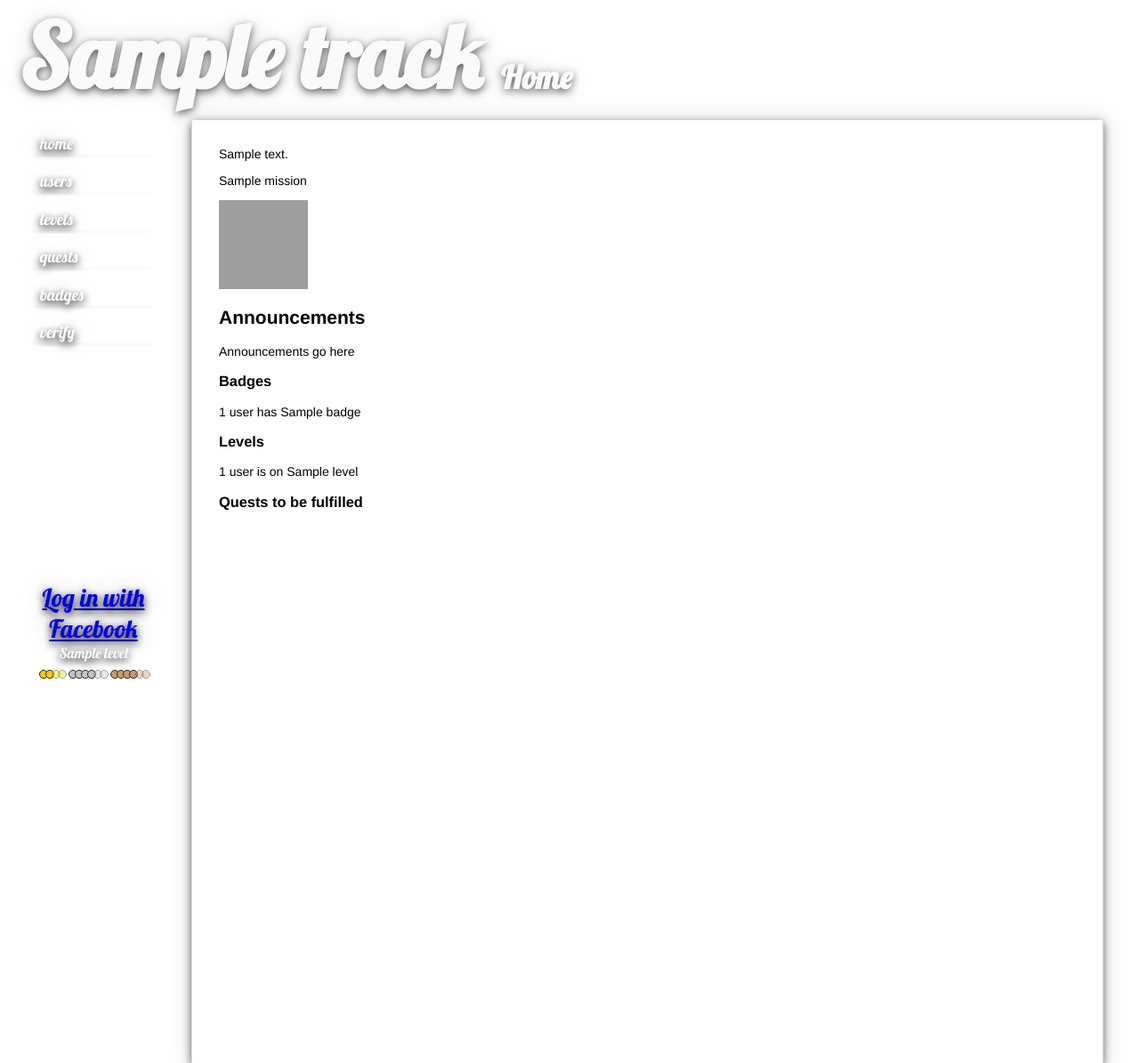
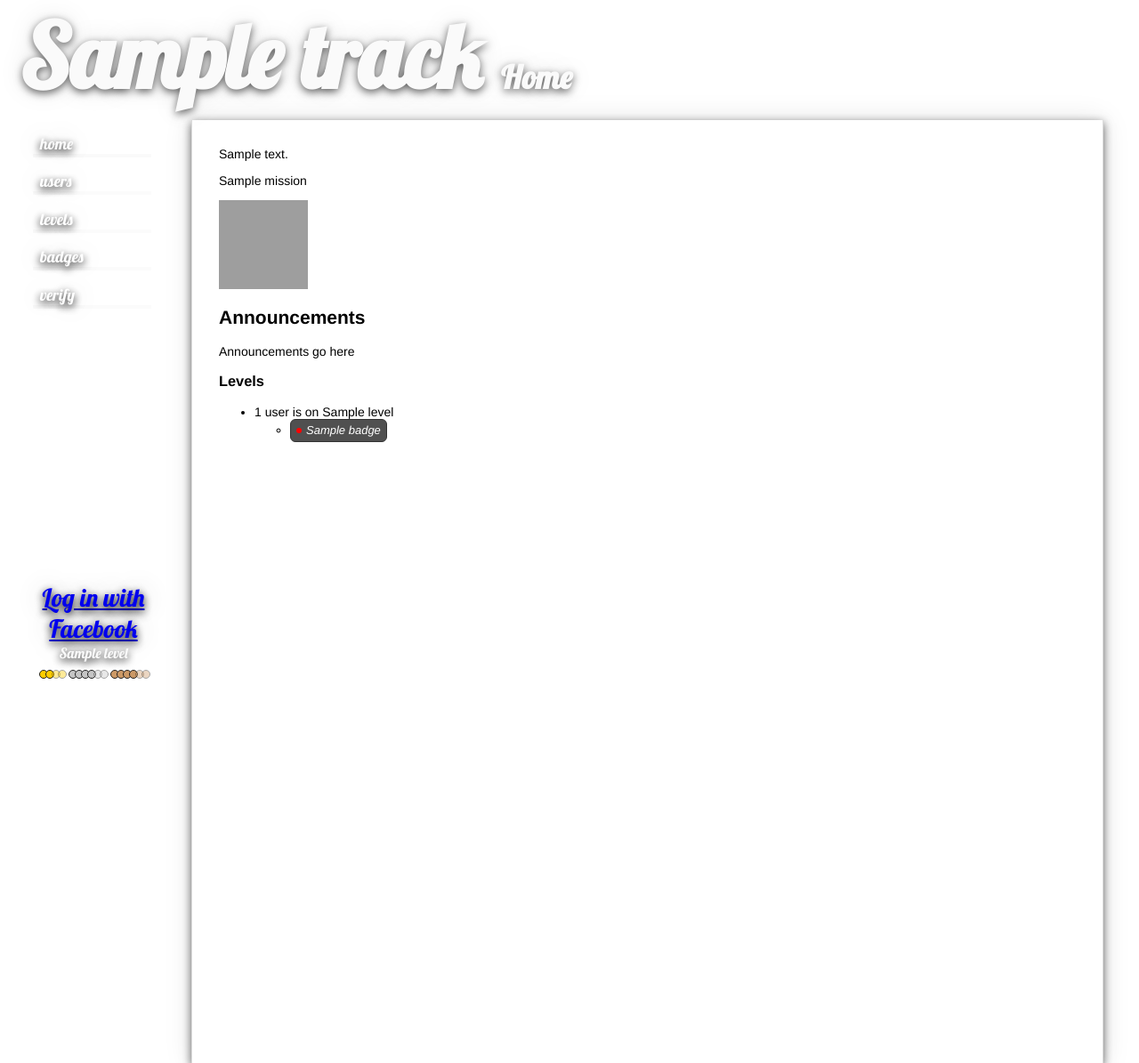
Before and after one commit to x2y/davincist, a Django app: template davincist/app/templates/track_detail.html in a window 1280 px wide. Shown: the top 1195 px of the page at 89% size. Run offline with Django 3.2, Linux system fonts and the light colour scheme; the template is opened without the code that fills it: most values are stand-ins (such as "Sample title", 1, 10 or a date in 2020); grey boxes are pictures that could not be loaded.

Commit message:
Fixed all the templates (except quest_detail.html) after the Badge/Quest/Requirement reorg.

```diff
--- a/davincist/app/models.py
+++ b/davincist/app/models.py
@@ -139,7 +139,7 @@ class Badge(models.Model):
     return self.user_tracks.count()
 
   def track_name(self):
-    return self.level.track.name
+    return self.requirement.level.track.name
 
   class Meta:
     get_latest_by = 'created'
@@ -220,10 +220,10 @@ class UserTrack(models.Model):
     return '%s/%s' % (self.user, self.track.name)
 
   def top_badges(self):
-    return self.badges.order_by('-level__rank', '-grade')[:3]
+    return self.badges.order_by('-requirement__level__rank', '-grade')[:3]
 
   def badges_owned(self):
-    return self.badges.order_by('-level__rank', '-grade')
+    return self.badges.order_by('-requirement__level__rank', '-grade')
 
   class Meta:
     ordering = ['user', 'track']
--- a/davincist/app/templates/badge_link_tag.html
+++ b/davincist/app/templates/badge_link_tag.html
@@ -1,5 +1,5 @@
-<{% if add_anchor %}a href="{% url track_badges track_name=badge.track_name %}#{{ badge.id }}"
- {% else %}span{% endif %}
- id={{ badge.id }} class="badge {{ badge.is_required|yesno:'required,' }}">
+<a href="{% url track_badges track_name=badge.track_name %}#{{ badge.id }}"
+   id={{ badge.id }}
+   class="badge {{ badge.is_required|yesno:'required,' }}">
     <span class="medal grade-{{ badge.grade }}"></span>{{ badge.name }}
-</{{ add_anchor|yesno:'a,span' }}>
+</a>
--- a/davincist/app/templates/base.html
+++ b/davincist/app/templates/base.html
@@ -35,7 +35,7 @@
       {% else %}
         <a href="javascript:openPopup('{% url socialauth_begin 'facebook' %}'); return void(0);">Log in with Facebook</a>
       {% endif %}
-      {% block track_info %}Track Info{% endblock %}
+      {% block track_info %}{% endblock %}
     </div>
   </div>
   <div id="content" class="floating-box">{% block content %}{% endblock %}</div>
--- a/davincist/app/templates/base_track.html
+++ b/davincist/app/templates/base_track.html
@@ -19,7 +19,7 @@
     <div id="track-name">{{ user_track.level.name }}</div>
     <!-- Mock progress bars. -->
     <div id="badge-container">
-      <span class="medal large grade-3"></span><span class="medal large grade-3"></span><span class="medal large disabled grade-3"></span><span class="medal large disabled grade-3"></span>
+      <span class="medal large grade-4"></span><span class="medal large grade-4"></span><span class="medal large disabled grade-4"></span><span class="medal large disabled grade-4"></span>
       <span class="medal large grade-2"></span><span class="medal large grade-2"></span><span class="medal large grade-2"></span><span class="medal large grade-2"></span><span class="medal large disabled grade-2"></span><span class="medal large disabled grade-2"></span>
       <span class="medal large grade-1"></span><span class="medal large grade-1"></span><span class="medal large grade-1"></span><span class="medal large grade-1"></span><span class="medal large disabled grade-1"></span><span class="medal large disabled grade-1"></span>
     </div>
@@ -37,7 +37,6 @@
   <li><a id="track-home-link" href="{% url track_detail track_name=track.name %}">home</a>
   <li><a id="track-users-link" href="{% url track_users track_name=track.name %}">users</a>
   <li><a id="track-levels-link" href="{% url track_levels track_name=track.name %}">levels</a>
-  <li><a id="track-quests-link" href="{% url track_quests track_name=track.name %}">quests</a>
   <li><a id="track-badges-link" href="{% url track_badges track_name=track.name %}">badges</a>
   <li><a id="track-verify-link" href="{% url quests_verify track_name=track.name %}">verify</a>
 </ul>
--- a/davincist/app/templates/quest_link_tag.html
+++ /dev/null
@@ -1,3 +0,0 @@
-<span id={{ quest.id }} class="quest">
-  <a href="{% url quest_detail quest.level.track.name quest.id %}">{{ quest.name }}</a>
-</span>
--- a/davincist/app/templates/track_detail.html
+++ b/davincist/app/templates/track_detail.html
@@ -31,49 +31,25 @@
 
 <h2> Announcements </h2>
 <p> Announcements go here </p>
-<h3> Badges </h3>
+<h3>Levels</h3>
+<ul>
 {% for level in track.levels.all %}
-  {% for badges in level.badges.all %}
-    <p> {{ badges.user_count }}
-      {% if badges.user_count == 0 or badges.user_count > 1 %}
-        users have
-      {% else %}
-        user has
-      {% endif %}
-      {{ badges.name }}
-    </p>
-  {% endfor %}
+  <li>
+    {{ level.user_count }}
+    {% if level.user_count == 1 %}user is{% else %}users are{% endif %} on {{ level.name}}
+    <ul>
+    {% for requirement in level.requirements.all %}
+      <li>
+        {% for badge in requirement.badges.all %}
+          {% badge_link badge %}
+          {% if not forloop.last %} or {% endif %}
+        {% endfor %}
+      </li>
+    {% endfor %}
+    </ul>
+  </li>
 {% endfor %}
-<h3> Levels </h3>
-{% for level in track.levels.all %}
-  <p>
-  {{ level.user_count }}
-  {% if level.user_count == 0 or level.user_count > 1  %}
-     users are
-  {% else %}
-     user is
-  {% endif %}
-  on {{ level.name}}
-  </p>
-  <p>
-  {% if level.user_count > 3 %}
-    {% for user_track in level.top_10_user_tracks|slice:":3" %}
-      Top users are: {% user_link user_track.user %} ({{ user_track.xp }})
-    {% endfor %}
-  {% endif %}
-{% endfor %}
-<h3> Quests to be fulfilled </h3>
-{% for level in track.levels.all %}
-  {% for user_track in user.user_tracks.all %}
-    {% for quest in level.quests.all %}
-      {% for badge in quest.badges.all %}
-        {% if badge not in user_track.badges_owned %}
-          <p>{% quest_link quest %}</p>
-        {% endif %}
-      {% endfor %}
-    {% endfor %}
-  {% endfor %}
-{% endfor %}
+</ul>
 {% endblock %}
 
 {% block footer_script %}
--- a/davincist/app/templatetags/tags.py
+++ b/davincist/app/templatetags/tags.py
@@ -5,8 +5,8 @@ register = template.Library()
 
 
 @register.inclusion_tag('badge_link_tag.html')
-def badge_link(badge, add_anchor=True):
-  return {'badge': badge, 'add_anchor': add_anchor}
+def badge_link(badge):
+  return {'badge': badge}
 
 
 @register.inclusion_tag('level_link_tag.html')
@@ -28,11 +28,6 @@ def crest_link(crest):
   return {'crest': crest}
 
 
-@register.inclusion_tag('quest_link_tag.html')
-def quest_link(quest):
-  return {'quest': quest}
-
-
 @register.inclusion_tag('user_link_tag.html')
 def user_link(user):
   return {'user': user}
--- a/davincist/app/views.py
+++ b/davincist/app/views.py
@@ -176,7 +176,7 @@ def ajax_get_wall_posts(request):
         user__pk=target_user_pk).order_by('-timestamp').all()[:WALL_POSTS_PER_PAGE + 1]
 
   r.wall_posts = []
-  for i in xrange(len(wall_posts) - 1):
+  for i in xrange(min(len(wall_posts), WALL_POSTS_PER_PAGE)):
     r.wall_posts.append(wall_posts[i].to_dict())
   r.has_next = len(wall_posts) > WALL_POSTS_PER_PAGE
 
--- a/media/css/base.css
+++ b/media/css/base.css
@@ -168,8 +168,12 @@ body {
   background-color: #C5C5C5;
 }
 
-.grade-3 {
+.grade-4 {
   background-color: #FFCC00;
+}
+
+.grade-6 {
+  background-color: #FFF;
 }
 
 #wall-post-box {
--- a/static/base.css
+++ b/static/base.css
@@ -168,8 +168,12 @@ body {
   background-color: #C5C5C5;
 }
 
-.grade-3 {
+.grade-4 {
   background-color: #FFCC00;
+}
+
+.grade-6 {
+  background-color: #FFF;
 }
 
 #wall-post-box {
```
Also changed, not shown: davincist/app/templates/track_badges.html (+9 -15 lines), davincist/app/templates/track_levels.html (+4 -12 lines), davincist/app/templates/track_quests.html (deleted, +0 -41 lines), davincist/app/templates/user_home.html (+3 -6 lines), davincist/urls.py (+3 -13 lines), davincist/sqlite3.db, media/uploads/avatar-0_1.jpg (added), media/uploads/avatar-1_1.jpg (added), media/uploads/avatar-2.jpg (added), media/uploads/avatar-3.jpg (added).
